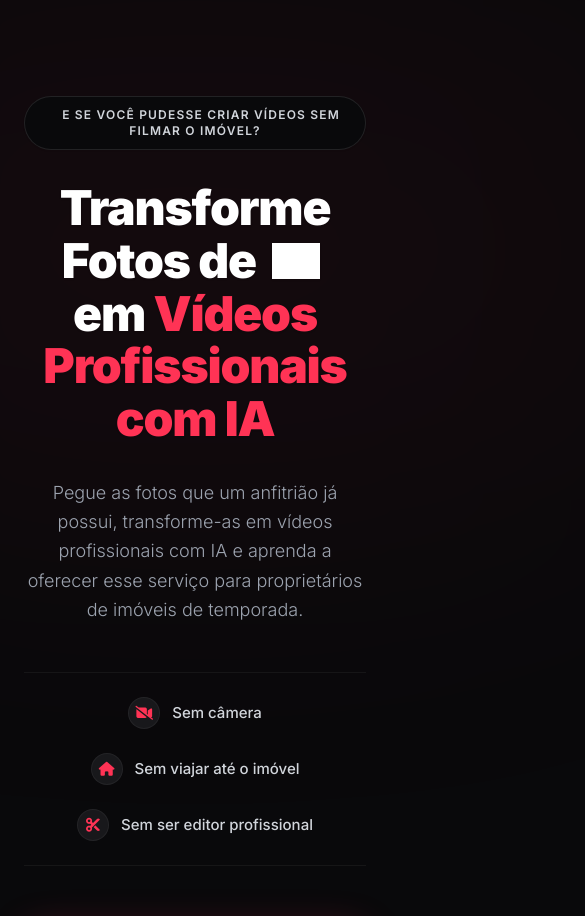
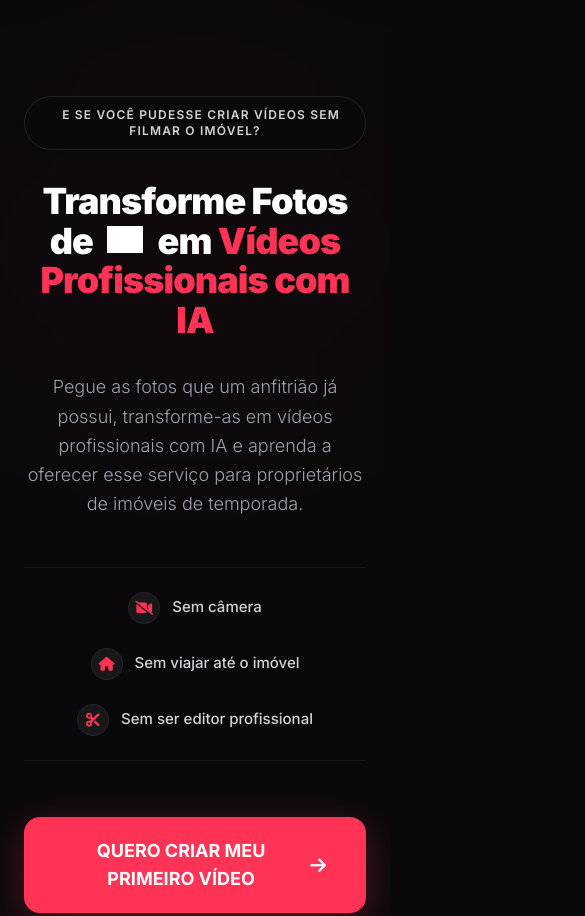
Before and after one commit to Rafargb/airbnb-video-method, a plain HTML site: page index.html in a window 390 px wide. Shown: the top 916 px of the page, 585 px wide, since content can reach past the window. Drawn offline with nearby package versions, Linux system fonts and the light colour scheme; grey boxes are pictures that could not be loaded; some icons are missing.

Commit message:
fix: mobile horizontal overflow

```diff
--- a/index.html
+++ b/index.html
@@ -1,5 +1,5 @@
 <!DOCTYPE html>
-<html lang="pt-BR" class="scroll-smooth">
+<html lang="pt-BR" class="scroll-smooth overflow-x-hidden">
 <head>
     <meta charset="UTF-8">
     <meta name="viewport" content="width=device-width, initial-scale=1.0">
@@ -76,12 +76,12 @@
         }
     </style>
 </head>
-<body class="font-sans leading-relaxed selection:bg-brand-500 selection:text-white">
+<body class="font-sans leading-relaxed selection:bg-brand-500 selection:text-white overflow-x-hidden w-full relative">
 
     <!-- 1. HERO -->
     <section class="relative pt-24 md:pt-32 pb-20 px-6 flex flex-col items-center justify-center min-h-[90vh]">
         <!-- Fundo ultra sutil para profundidade -->
-        <div class="absolute top-0 left-1/2 -translate-x-1/2 w-[1000px] h-[500px] bg-brand-500/5 rounded-full blur-[150px] pointer-events-none"></div>
+        <div class="absolute top-0 left-1/2 -translate-x-1/2 w-full max-w-[1000px] h-[500px] bg-brand-500/5 rounded-full blur-[150px] pointer-events-none"></div>
 
         <div class="max-w-4xl mx-auto text-center relative z-10 w-full">
 
@@ -93,7 +93,7 @@
             </div>
 
             <!-- Headline -->
-            <h1 class="text-5xl md:text-6xl lg:text-7xl font-black mb-8 leading-[1.1] tracking-tight text-white drop-shadow-sm">
+            <h1 class="text-4xl md:text-5xl lg:text-6xl font-black mb-8 leading-[1.1] tracking-tight text-white drop-shadow-sm">
                 Transforme Fotos de <img src="https://upload.wikimedia.org/wikipedia/commons/6/69/Airbnb_Logo_B%C3%A9lo.svg" alt="Airbnb" class="inline-block h-[0.75em] mx-2 transform -translate-y-1 filter brightness-0 invert"> em <span class="text-brand-500">Vídeos Profissionais com IA</span>
             </h1>
 
```
